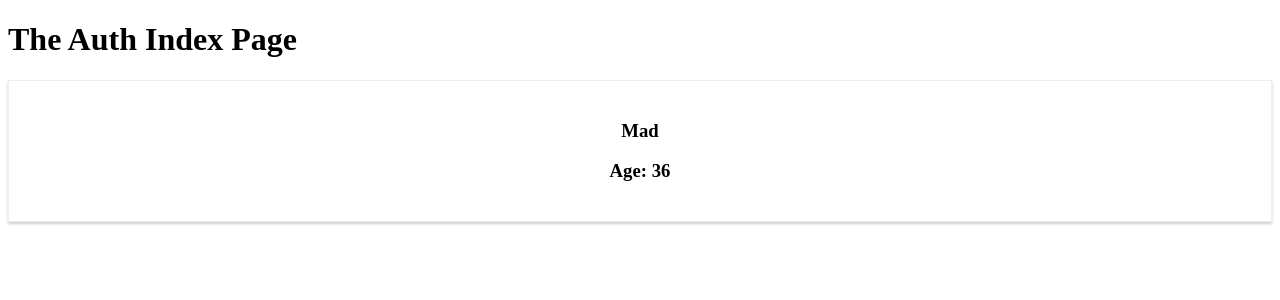
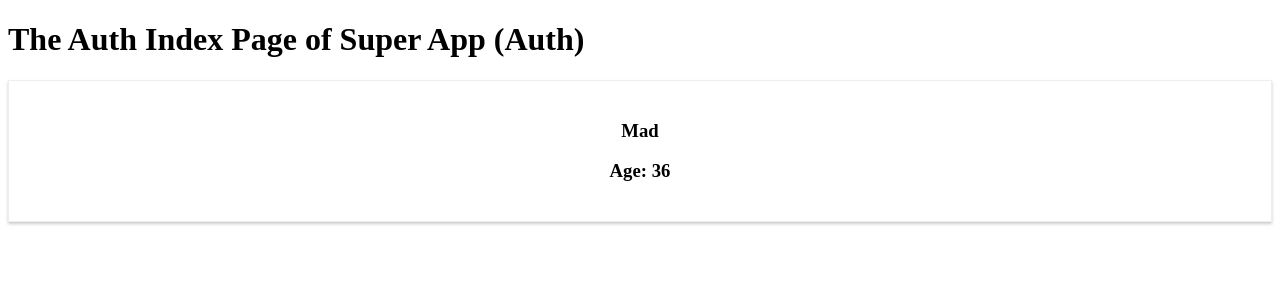
Before and after one commit to MadFarmer101/next.js-project, a Next.js app: page /auth in a window 1280 px wide. Shown: the top 300 px of the page. Built offline with nearby package versions, Linux system fonts and the light colour scheme.

Commit message:
Uses getInitialProps lifecycle hook in authIndexPage to see how it work in functional component

```diff
--- a/pages/auth/index.js
+++ b/pages/auth/index.js
@@ -1,14 +1,18 @@
-import React from 'react';
+import React from "react";
 
-import User from "../../components/User"
+import User from "../../components/User";
 
-const authIndexPage = () => {
+const authIndexPage = (props) => {
   return (
     <div>
-      <h1>The Auth Index Page</h1>
-      <User name="Mad" age={36}/>
+      <h1>The Auth Index Page of {props.appName}</h1>
+      <User name="Mad" age={36} />
     </div>
   );
-}
+};
+
+authIndexPage.getInitialProps = () => {
+  return { appName: "Super App (Auth)" };
+};
 
 export default authIndexPage;
--- a/pages/index.js
+++ b/pages/index.js
@@ -2,11 +2,9 @@ import React, { Component } from "react";
 import Link from "next/link";
 import Router from "next/router";
 
-
 class IndexPage extends Component {
-
   static async getInitialProps() {
-    return {appName: "Super App"}
+    return { appName: "Super App" };
   }
 
   render() {
```
